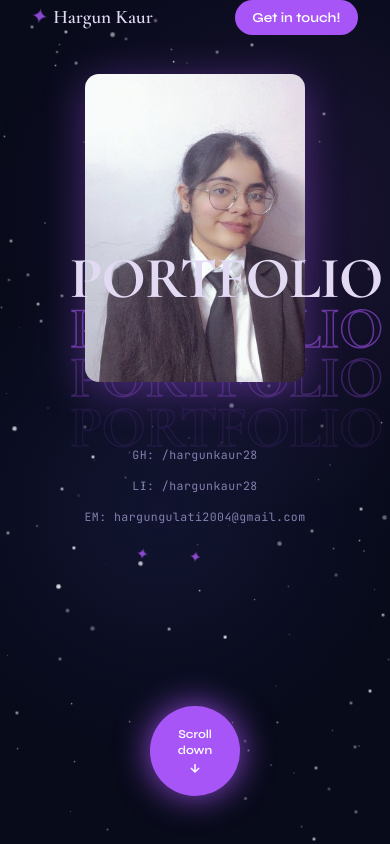
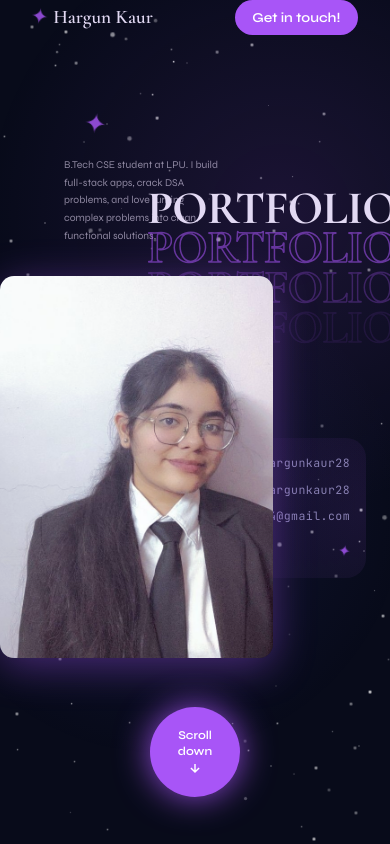
Before and after one commit to hargunkaur28/portfolio, a React (Vite) app in the folder client/: page / in a window 390 px wide. Shown: the top 844 px of the page. Built offline with nearby package versions, Linux system fonts and the light colour scheme.

Commit message:
Refined mobile hero layout to match side-by-side composition

```diff
--- a/client/src/index.css
+++ b/client/src/index.css
@@ -421,52 +421,64 @@ body {
 
   /* Hero Mobile Adjustments */
   .hero-container {
-    padding-top: 120px !important;
+    padding-top: 140px !important;
     display: flex !important;
     flex-direction: column !important;
-    align-items: center !important;
-    text-align: center !important;
+    align-items: flex-start !important; /* Align everything towards the left */
+    text-align: left !important;
   }
 
   .hero-tagline {
     position: relative !important;
-    left: auto !important;
+    left: 2rem !important;
     top: auto !important;
-    margin: 0 auto 2rem auto !important;
+    margin: 1rem 0 0 0 !important;
+    max-width: 160px !important;
+    text-align: left !important;
+    font-size: 0.65rem !important;
   }
 
-  .hero-title-container {
-    position: relative !important;
+  .hero-title-bg, .hero-title-fg {
+    position: absolute !important;
     left: auto !important;
-    top: auto !important;
-    transform: none !important;
-    margin-bottom: 0 !important; /* Let portrait overlap */
+    right: -10% !important; /* Anchor to the right side */
+    top: 38% !important;
+    transform: translateY(-50%) !important;
+    width: auto !important;
+    white-space: nowrap !important;
   }
 
+  .hero-title-bg { z-index: 1 !important; }
+  .hero-title-fg { z-index: 20 !important; }
+
   .hero-title-layer {
-    font-size: clamp(3rem, 15vw, 5rem) !important;
+    font-size: clamp(2.8rem, 12vw, 4.5rem) !important;
+    text-align: right !important;
+    padding-right: 2rem !important;
   }
 
   .hero-portrait {
     position: relative !important;
-    left: auto !important;
+    left: -2rem !important; /* Pull slightly off-screen/left like the mockup */
     top: auto !important;
-    margin: -160px auto 3rem auto !important; /* Pulls portrait much higher to heavily overlap text */
+    margin: 2rem 0 3rem 0 !important;
+    width: clamp(240px, 70vw, 300px) !important;
     z-index: 10 !important;
   }
 
   .hero-socials {
-    position: relative !important;
-    right: auto !important;
-    top: auto !important;
+    position: absolute !important;
+    right: 1.5rem !important;
+    top: 62% !important; /* Position below titles */
     transform: none !important;
-    flex-direction: column !important; /* Stack neatly on narrow screens */
-    align-items: center !important;
-    margin-top: 1rem !important;
-    margin-bottom: 2rem !important;
-    width: 100% !important;
-    gap: 0.8rem !important;
-    text-align: center !important;
+    flex-direction: column !important;
+    align-items: flex-end !important;
+    gap: 0.5rem !important;
+    text-align: right !important;
+    width: auto !important;
+    background: radial-gradient(circle at right, rgba(168,85,247,0.1), transparent 70%);
+    padding: 1rem;
+    border-radius: 20px;
   }
 
   /* Timeline fixes */
```
